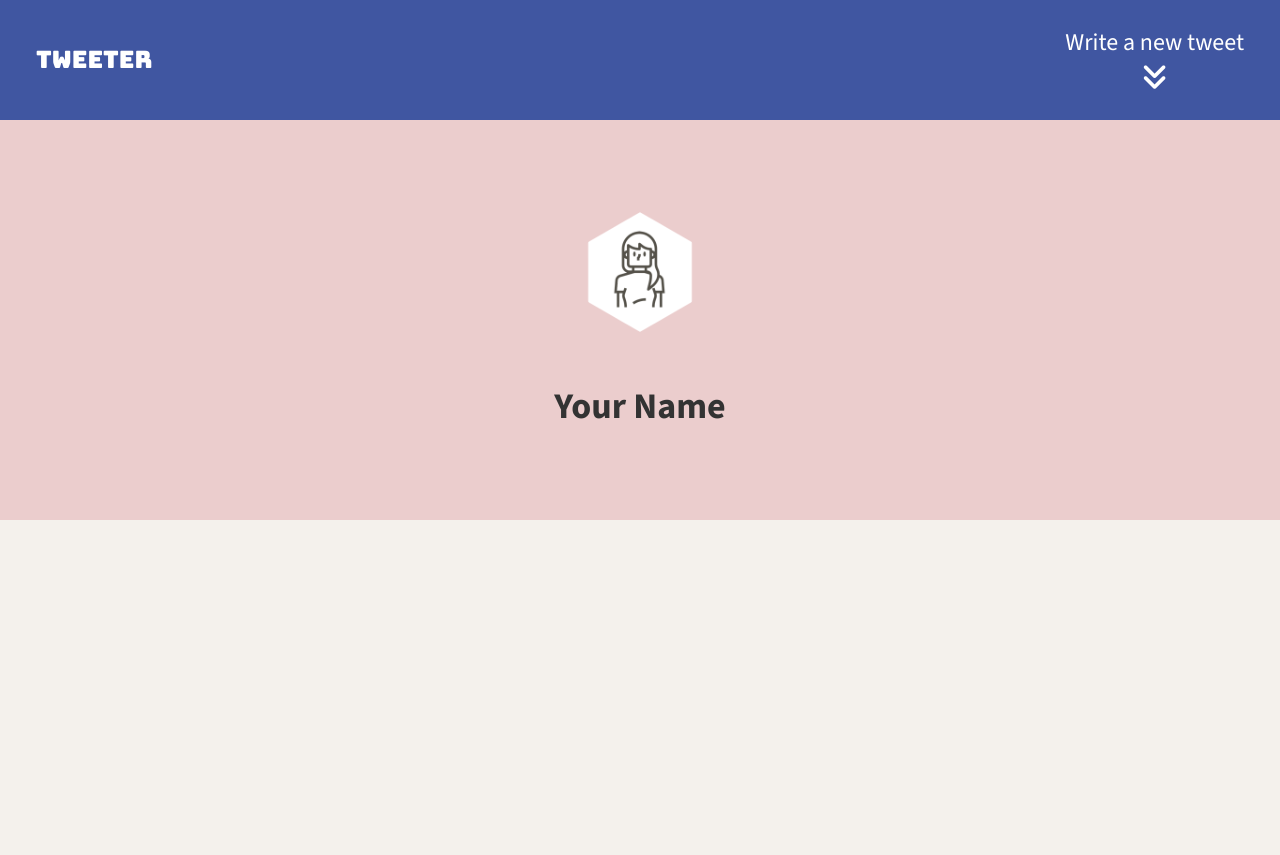
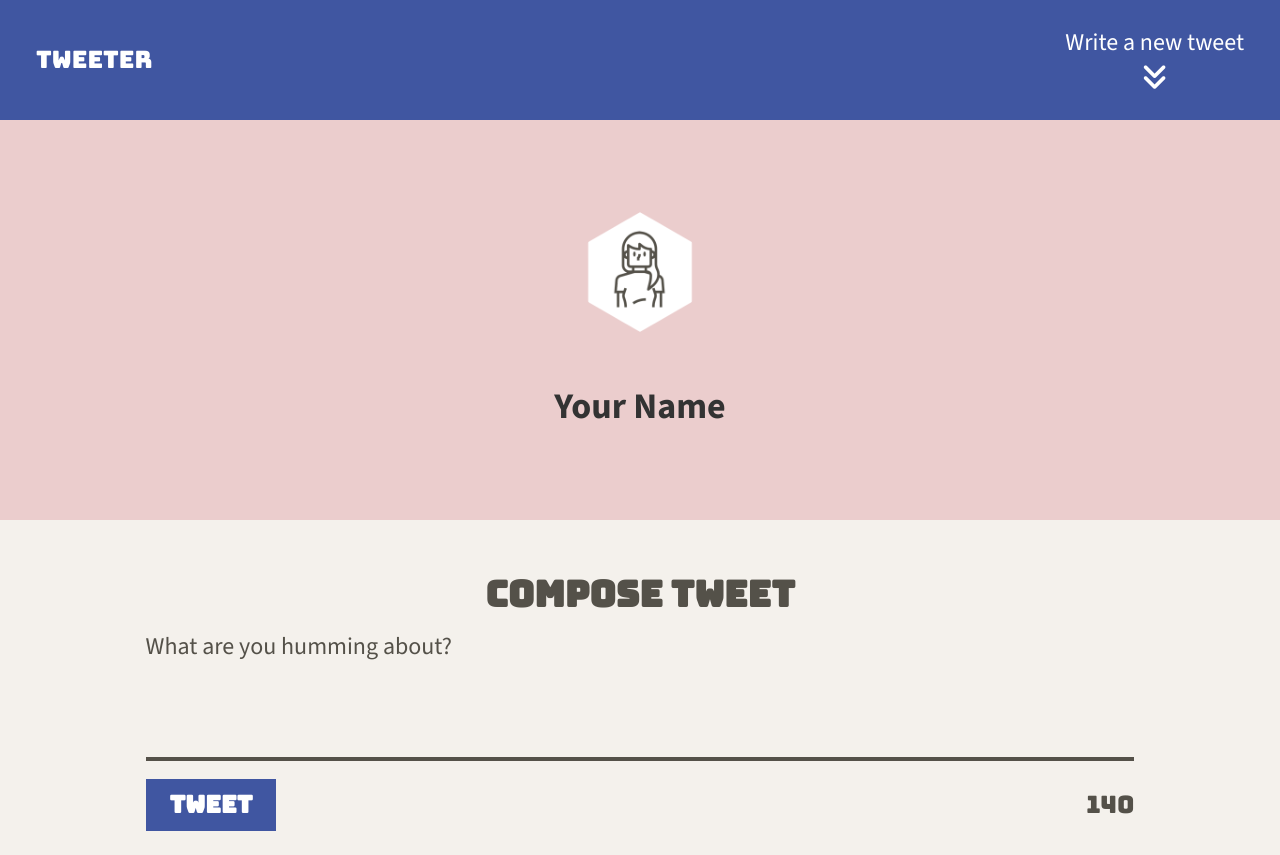
Before and after one commit to Jastano/Tweeter, a plain HTML site: page public/index.html in a window 1280 px wide. Before the commit the page ends 800 px from the top, so only its background shows below. Drawn offline with nearby package versions, Linux system fonts and the light colour scheme.

Commit message:
Add basic styling for new tweet form (Compose Tweet section)

```diff
--- a/public/index.html
+++ b/public/index.html
@@ -20,6 +20,9 @@
     <link rel="stylesheet" href="/styles/layout.css" type="text/css" />
     <link rel="stylesheet" href="/styles/nav.css" type="text/css" />
     <link rel="stylesheet" href="/styles/header.css">
+    <link rel="stylesheet" href="/styles/new-tweet.css">
+
+
     <!-- External JS -->
     <script src="https://ajax.googleapis.com/ajax/libs/jquery/3.4.1/jquery.min.js"></script>
 
@@ -39,7 +42,7 @@
 
     <header>
       <div>
-          <img src="/images/profile-hex.png">
+        <img src="/images/profile-hex.png" alt="Profile Avatar">
       </div>
       <br>
       <div>
@@ -48,9 +51,19 @@
     </header>
 
     <!-- Page-specific (main) content here -->
-    <main class="container"></main>
-    <main>
+    <main class="container">
+      <section class="new-tweet">
+        <h2>Compose Tweet</h2>
+        <form action="/api/tweets" method="POST">
+          <label for="tweet-text">What are you humming about?</label>
+          <textarea name="text" id="tweet-text"></textarea>
+          <div>
+            <button type="submit">Tweet</button>
+            <output name="counter" class="counter" for="tweet-text">140</output>
+          </div>
+        </form>
+      </section>
 
+    </main>
   </body>
-
 </html>
--- a/public/styles/layout.css
+++ b/public/styles/layout.css
@@ -36,5 +36,5 @@ body {
 main {
   width: 90%;                   /* 90% width of body */
   margin: 0 auto;               /* center horizontally */
-  background-color: #f4f1ec;    /* same as body background */
+  background-color: inherit;    /* same as body background */
 }
--- /dev/null
+++ b/public/styles/new-tweet.css
@@ -0,0 +1,50 @@
+.new-tweet {
+  background-color: #f4f1ec;
+  border: none;
+  padding: 1em;
+  margin: 0 auto;
+  width: 90%; /* center by limiting width and using auto margins */
+}
+
+/* Heading */
+.new-tweet h2 {
+  font-family: 'Bungee', sans-serif;
+  text-align: center; /* center the heading */
+  margin-bottom: 0.5em;
+}
+
+.new-tweet textarea {
+  width: 100%;
+  height: 100px;
+  font-size: 1em;
+  border: none;
+  border-bottom: 4px solid #545149; /* thick bottom border only */
+  resize: none; /* prevent resizing */
+  outline: none; /* remove focus outline */
+  background: transparent; /* match background */
+}
+
+/* Button and counter */
+.new-tweet form div {
+  display: flex; /* flex to align button and counter horizontally */
+  justify-content: space-between; /* space them out */
+  align-items: center; /* vertically center */
+  margin-top: 0.5em;
+}
+
+/* Submit button style */
+.new-tweet button {
+  background-color: #4056A1;
+  color: #fff;
+  border: none;
+  padding: 0.5em 1em;
+  font-weight: bold;
+  font-family: 'Bungee', sans-serif;
+  cursor: pointer;
+}
+
+/* Counter style */
+.new-tweet .counter {
+  color: #545149;
+  font-family: 'Bungee', sans-serif;
+}
```
Lines whose indentation alone changed are shown as unchanged.
